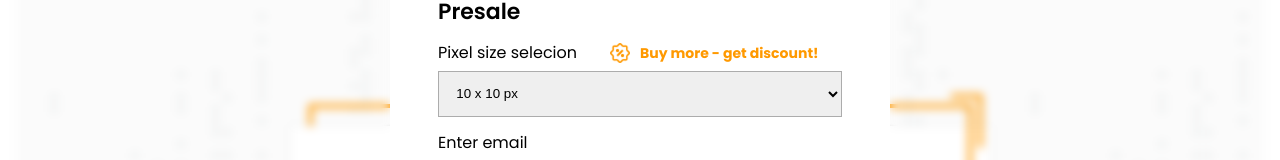
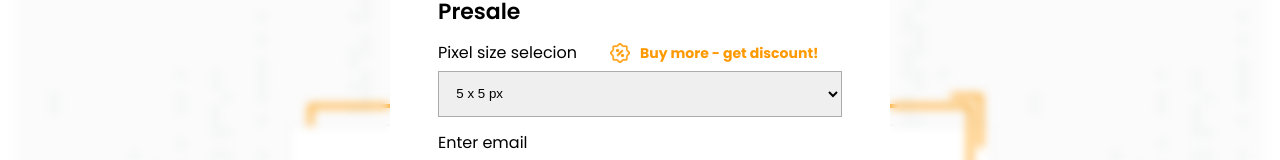
Before and after one commit to devhumancode/CryptoADSNFT, a React (Create React App) app: page /home in a window 1280 px wide. Both pictures are taken after a click on the element "Buy pixels". Shown: the part 286-446 px from the top of the page. Built offline with nearby package versions, Linux system fonts and the light colour scheme.

Commit message:
option update

```diff
--- a/src/components/Modal/Modal.js
+++ b/src/components/Modal/Modal.js
@@ -62,12 +62,12 @@ const Modal = (props) => {
       );
       const data = await response.json();
       console.log(data);
-      alert("Your request has been submitted successfully, we will get in touch!");
+      alert(
+        "Your request has been submitted successfully, we will get in touch!"
+      );
       props.onClose();
-    }
-    else {
-
-        console.error("Entered details are not correct");
+    } else {
+      console.error("Entered details are not correct");
     }
   };
 
@@ -92,6 +92,7 @@ const Modal = (props) => {
         </div>
         <div className="row input">
           <select ref={plan}>
+            <option value="5x5">5 x 5 px</option>
             <option value="10x10">10 x 10 px</option>
             <option value="20x20">20 x 20 px</option>
             <option value="30x30">30 x 30 px</option>
```
